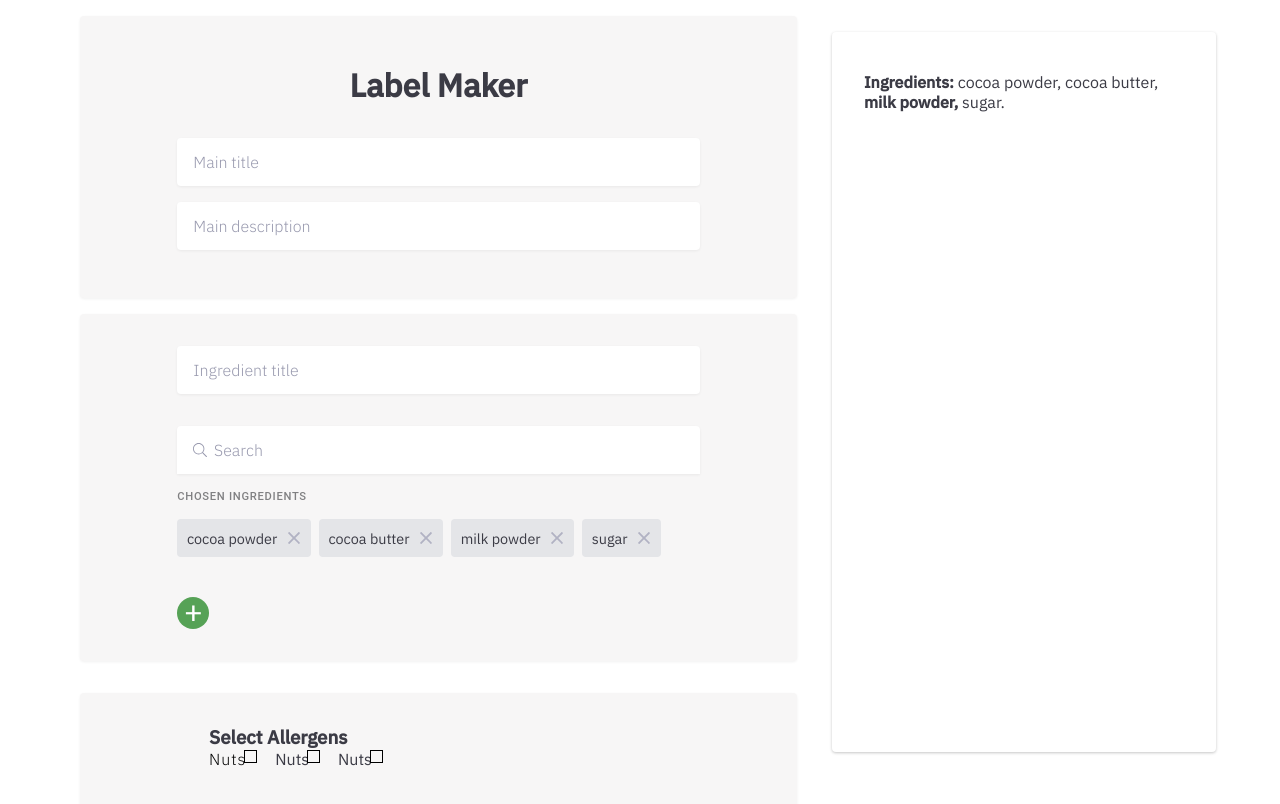
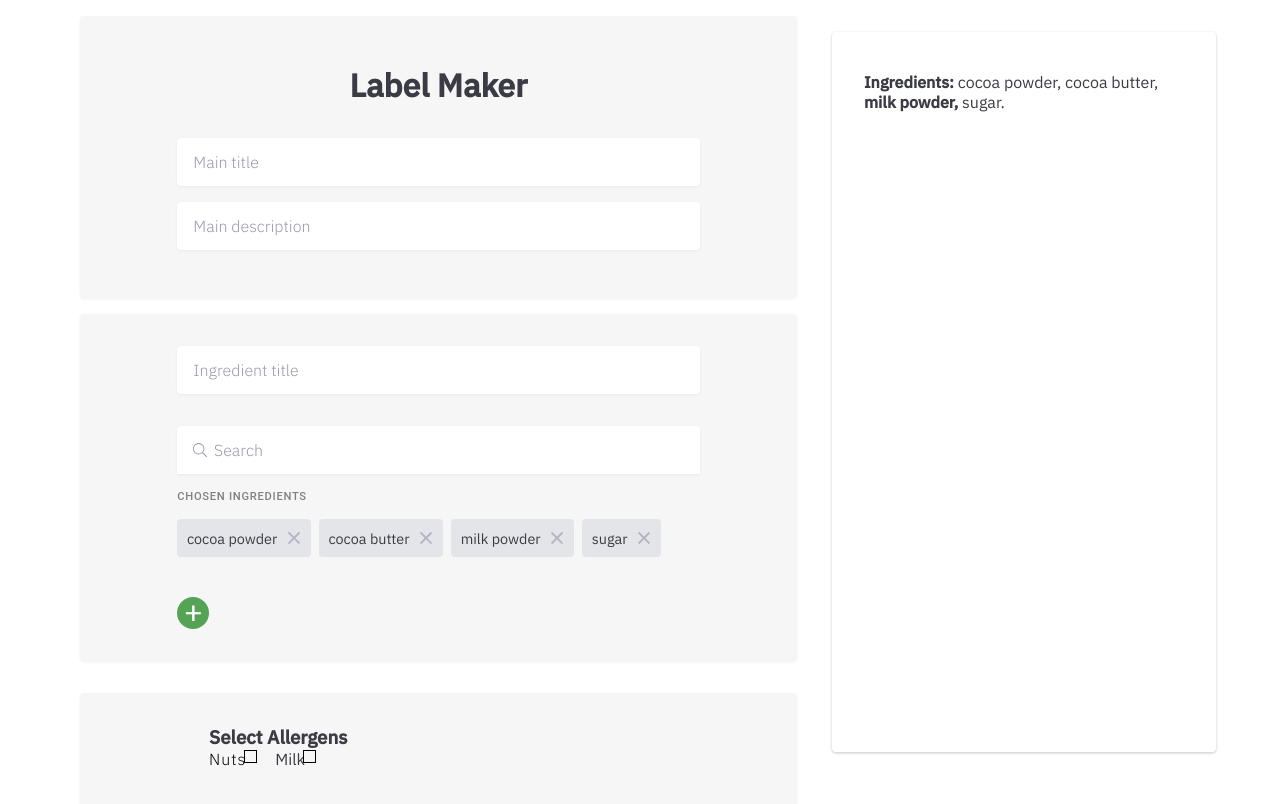
Before and after one commit to antonijak/Label-maker, a React (Create React App) app: page / in a window 1280 px wide. Shown: the top 804 px of the page. Built offline with nearby package versions, Linux system fonts and the light colour scheme; the HTML template or start-up script is replaced by a standard one.

Commit message:
add/Allergens class component

```diff
--- a/src/App.js
+++ b/src/App.js
@@ -17,18 +17,13 @@ class App extends Component {
       'milk powder',
       'sugar'
     ],
-    alergens: ['eggs', 'milk', 'milk powder', 'peanuts', 'hazelnuts'],
-    checkbox: false
+    alergens: ['eggs', 'milk', 'milk powder', 'peanuts', 'hazelnuts']
   };
 
   handleChange = e => {
     const name = e.target.name;
     const value = e.target.value;
-    if (name === 'checkbox') {
-      this.setState({ checkbox: !this.state.checkbox });
-    } else {
-      this.setState({ [name]: value });
-    }
+    this.setState({ [name]: value });
   };
 
   showOnLabelPreview = (e, id, title, addedIngredients) => {
@@ -105,10 +100,7 @@ class App extends Component {
               />
             ))}
           </div>
-          <Allergens
-            checkbox={this.state.checkbox}
-            handleChange={this.handleChange}
-          />
+          <Allergens />
         </form>
         <LabelPreview
           alergens={this.state.alergens}
--- a/src/components/Allergens.js
+++ b/src/components/Allergens.js
@@ -1,7 +1,18 @@
-import React from 'react';
+import React, { Component } from 'react';
 import './Allergens.scss';
 
-const Allergens = ({ checkbox, handleChange }) => {
+class Allergens extends Component {
+  state = {
+    nuts: false,
+    milk: false
+  };
+
+  handleChange = e => {
+    const name = e.target.name;
+    this.setState({ [name]: !this.state[name] });
+  };
+  render() {
+    const { nuts, milk } = this.state;
     return (
       <div className="allergens">
         <h3 className="allergens__title">Select Allergens</h3>
@@ -10,50 +21,36 @@ const Allergens = ({ checkbox, handleChange }) => {
             Nuts
             <input
               type="checkbox"
-            name="checkbox"
+              name="nuts"
               id="nuts"
               className={
-              checkbox
+                nuts
                   ? 'checkbox__button checkbox__button--checked'
                   : 'checkbox__button'
               }
-            onChange={handleChange}
-            value={checkbox}
+              onChange={this.handleChange}
+              value={nuts}
             />
           </label>
           <label htmlFor="nuts">
-          Nuts
+            Milk
             <input
               type="checkbox"
-            name="checkbox"
+              name="milk"
               id="nuts"
               className={
-              checkbox
+                milk
                   ? 'checkbox__button checkbox__button--checked'
                   : 'checkbox__button'
               }
-            onChange={handleChange}
-            value={checkbox}
-          />
-        </label>
-        <label htmlFor="nuts">
-          Nuts
-          <input
-            type="checkbox"
-            name="checkbox"
-            id="nuts"
-            className={
-              checkbox
-                ? 'checkbox__button checkbox__button--checked'
-                : 'checkbox__button'
-            }
-            onChange={handleChange}
-            value={checkbox}
+              onChange={this.handleChange}
+              value={milk}
             />
           </label>
         </div>
       </div>
     );
-};
+  }
+}
 
 export default Allergens;
```
Lines whose indentation alone changed are shown as unchanged.
